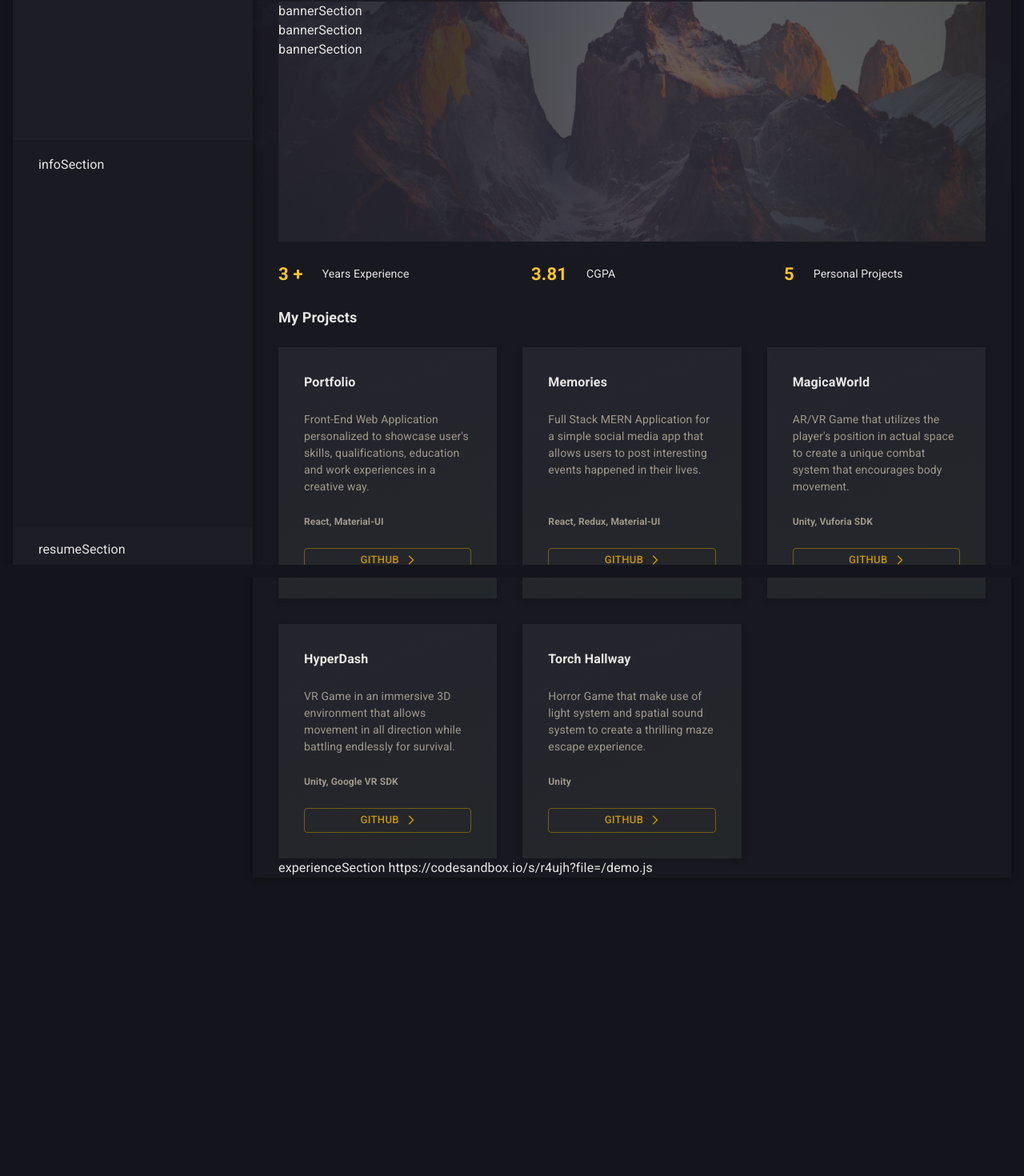
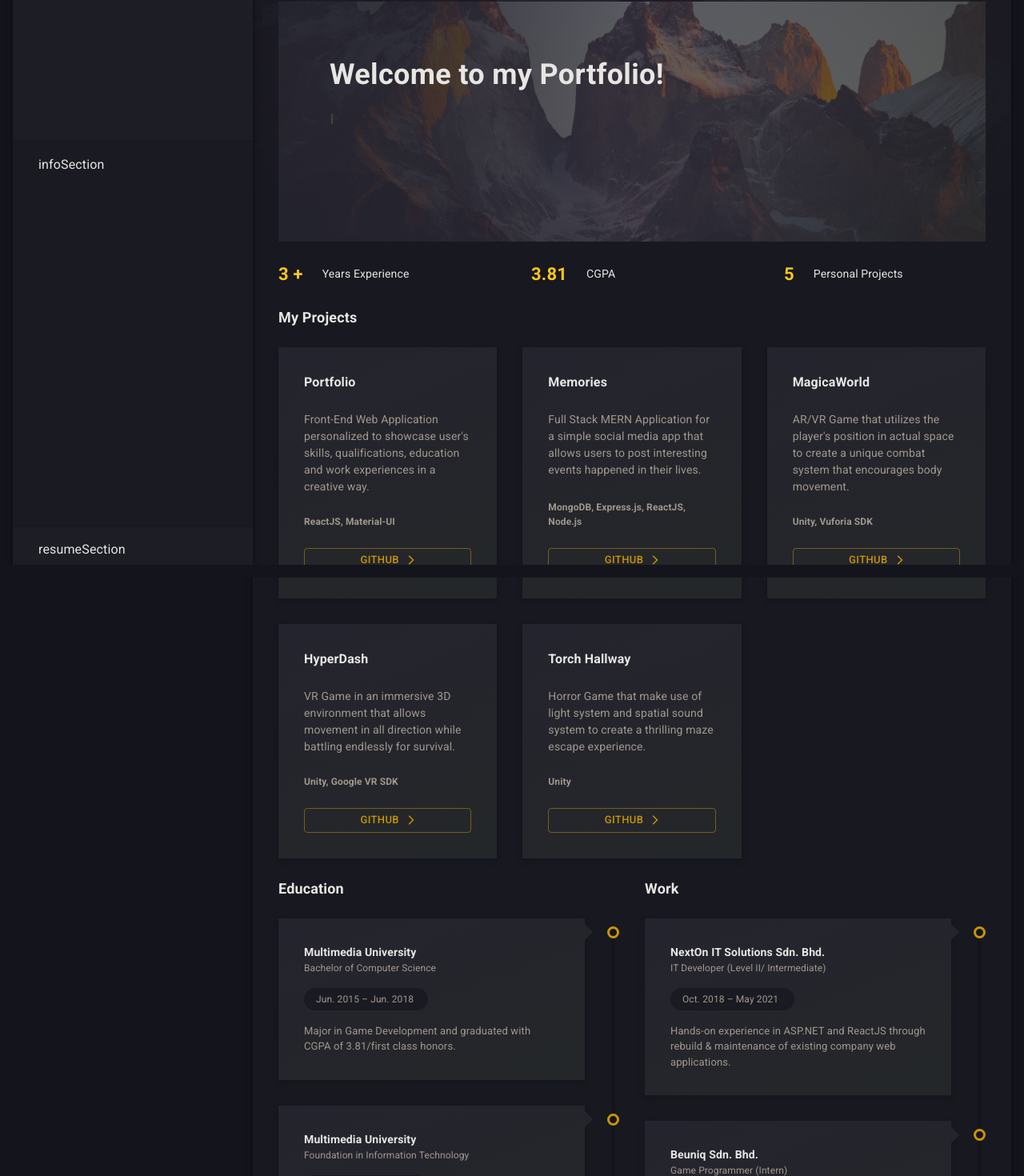
Before and after one commit to JunMingC/portfolio-project, a React (Create React App) app: page / in a window 1280 px wide. Shown: the part 78-1548 px from the top of the page at 80% size. Before the commit the page ends 1191 px from the top, so only its background shows below. Built offline with nearby package versions, Linux system fonts and the light colour scheme.

Commit message:
Create experience section

```diff
--- a/package.json
+++ b/package.json
@@ -13,7 +13,8 @@
     "react": "^17.0.2",
     "react-dom": "^17.0.2",
     "react-redux": "^7.2.6",
-    "react-scripts": "5.0.0"
+    "react-scripts": "5.0.0",
+    "typewriter-effect": "^2.18.2"
   },
   "scripts": {
     "start": "react-scripts start",
--- a/src/App.js
+++ b/src/App.js
@@ -20,7 +20,7 @@ const useStyles = makeStyles((theme) => {
                     left: 0,
                     bottom: 0,
                     zIndex: 2,
-                    background: "#14141C",
+                    background: theme.palette.background.default,
                     width: '100%',
                     height: theme.spacing(2),
                     content: '""',
--- a/src/components/MainContent/BannerSection/BannerSection.js
+++ b/src/components/MainContent/BannerSection/BannerSection.js
@@ -1,6 +1,7 @@
-import { Box } from '@mui/material';
+import { Box, Typography } from '@mui/material';
 import { makeStyles } from '@mui/styles';
-import React from 'react'
+import Typewriter from 'typewriter-effect';
+import React from 'react';
 
 const useStyles = makeStyles((theme) => {
     return {
@@ -27,21 +28,61 @@ const useStyles = makeStyles((theme) => {
             display: 'flex',
             flexDirection: 'column',
         },
+        bannerContentTitleTxt: {
+            fontSize: '36px',
+            fontWeight: 800,
+        },
+        bannerContentDetailTxt: {
+            fontSize: '16px',
+        }
     }
 })
 
 const BannerSection = () => {
     const classes = useStyles();
+    const writerText = ['Hello World.', 'I am Full Stack Web Developer.', 'Front-End Web Developer.', 'Back-End Web Developer.', 'Game Developer.'];
+
+    const typeWriter = (typewriter) => {
+        typewriter.changeDeleteSpeed(10)
+            .typeString(writerText[0])
+            .pauseFor(2500)
+            .deleteChars(writerText[0].length)
+            .pauseFor(500)
+            .typeString(writerText[1])
+            .pauseFor(2500)
+            .deleteChars(writerText[1].length - 5)
+            .pauseFor(500)
+            .typeString(writerText[2])
+            .pauseFor(2500)
+            .deleteChars(writerText[2].length)
+            .pauseFor(500)
+            .typeString(writerText[3])
+            .pauseFor(2500)
+            .deleteChars(writerText[3].length)
+            .pauseFor(500)
+            .typeString(writerText[4])
+            .pauseFor(2500)
+            .start();
+    }
 
     return (
         <Box className={classes.bannerSection} mt={8}>
             <Box className={classes.banner}>
                 <Box className={classes.bannerFade} />
             </Box>
-            <Box className={classes.bannerContent}>
-                <Box>bannerSection</Box>
-                <Box>bannerSection</Box>
-                <Box>bannerSection</Box>
+            <Box className={classes.bannerContent} p={8}>
+                <Typography className={classes.bannerContentTitleTxt} color='text.primary' mb={2}>
+                    Welcome to my Portfolio!
+                </Typography>
+                <Typography className={classes.bannerContentDetailTxt} component={'span'} color='text.secondary'>
+                    <Typewriter
+                        onInit={typeWriter}
+                        options={{
+                            autoStart: true,
+                            loop: true,
+                        }}
+                    />
+                </Typography>
             </Box>
         </Box>
     )
--- /dev/null
+++ b/src/components/MainContent/ExperienceSection/ExperienceItem.js
@@ -0,0 +1,128 @@
+import { Box, Grid, Typography } from '@mui/material'
+import { makeStyles } from '@mui/styles';
+import React from 'react';
+
+const useStyles = makeStyles((theme) => {
+    const size = 15;
+    const timelineTopMargin = 10;
+
+    return {
+        experienceItem: {
+            display: 'flex',
+        },
+        expTimelineTriangle: {
+            width: 0,
+            height: 0,
+            borderStyle: 'solid',
+            borderWidth: '10px',
+            borderColor: 'transparent',
+            borderLeftColor: '#24252C',
+            marginTop: `${size / 2}px`,
+        },
+        expTimeline: {
+            position: 'relative',
+            width: `${size}px`,
+            flexShrink: 0,
+        },
+        expTimelineLine: {
+            margin: 'auto',
+            content: '""',
+            width: '5px',
+            height: '100%',
+            backgroundColor: theme.palette.background.default,
+            '$experienceItem:nth-child(2)  &': {
+                height: `calc(100% - ${timelineTopMargin}px)`,
+                marginTop: `${timelineTopMargin}px`,
+            },
+        },
+        expTimelineCircle: {
+            position: 'absolute',
+            left: 0,
+            right: 0,
+            top: `${timelineTopMargin}px`,
+            margin: 'auto',
+            display: 'flex',
+            width: `${size}px`,
+            height: `${size}px`,
+            borderRadius: '50%',
+            backgroundColor: theme.palette.background.default,
+            border: `3px solid ${theme.palette.secondary.main}`,
+        },
+        expContent: {
+            backgroundImage: 'linear-gradient(159deg, rgb(36, 36, 46) 0%, rgb(36, 39, 41) 100%)',
+            background: 'linear-gradient(159deg,#2d2d3a 0%,#2b2b35 100%)',
+            boxShadow: 'rgb(12 12 16 / 20%) 0px 3px 8px 0px',
+            height: '100%',
+            display: 'flex',
+            alignItems: 'flex-start',
+            flexDirection: 'column',
+            flexGrow: 1,
+            marginBottom: theme.spacing(4),
+            '$experienceItem:last-child &': {
+                marginBottom: '0'
+            },
+        },
+        expContentHeader: {
+            width: '220px',
+        },
+        expContentTitleTxt: {
+            fontSize: 14,
+            fontWeight: 600,
+        },
+        expContentPositionTxt: {
+            fontSize: 12,
+        },
+        expContentDate: {
+            width: '155px',
+            backgroundColor: '#1a1a22',
+            borderRadius: '15px',
+            padding: '5px 15px',
+        },
+        expContentDateTxt: {
+            fontSize: 12,
+        },
+        expContentDetailTxt: {
+            fontSize: 13,
+        },
+    }
+})
+
+const ExperienceItem = ({ title, position, date, detail }) => {
+    const classes = useStyles();
+
+    return (
+        <Box className={classes.experienceItem}>
+            <Box className={classes.expContent} p={4}>
+                <Grid container justifyContent={'space-between'}>
+                    <Grid item mr={2}>
+                        <Box className={classes.expContentHeader}>
+                            <Typography className={classes.expContentTitleTxt} color='text.primary' mb={0}>
+                                {title}
+                            </Typography>
+                            <Typography className={classes.expContentPositionTxt} color='text.third' mb={2}>
+                                {position}
+                            </Typography>
+                        </Box>
+                    </Grid>
+                    <Grid item>
+                        <Box className={classes.expContentDate} mb={2}>
+                            <Typography className={classes.expContentDateTxt} color='text.third'>
+                                {date}
+                            </Typography>
+                        </Box>
+                    </Grid>
+                </Grid>
+                <Typography className={classes.expContentDetailTxt} color='text.third'>
+                    {detail}
+                </Typography>
+            </Box>
+            <Box className={classes.expTimelineTriangle} />
+            <Box className={classes.expTimeline} ml={1}>
+                <Box className={classes.expTimelineCircle} />
+                <Box className={classes.expTimelineLine} />
+            </Box>
+        </Box>
+    )
+}
+
+export default ExperienceItem
--- /dev/null
+++ b/src/components/MainContent/ExperienceSection/ExperienceSection.js
@@ -0,0 +1,67 @@
+import { Box, Grid, Typography } from '@mui/material';
+import { makeStyles } from '@mui/styles';
+import React from 'react';
+import ExperienceItem from './ExperienceItem';
+
+const useStyles = makeStyles((theme) => {
+    return {
+        experienceSection: {
+            display: 'flex',
+        },
+        experienceItemTxt: {
+            fontSize: 18,
+            fontWeight: 600,
+        },
+    }
+})
+
+const ExperienceSection = () => {
+    const classes = useStyles();
+
+    return (
+        <Box className={classes.experienceSection} my={3}>
+            <Grid container spacing={4}>
+                <Grid item xs={12} md={6}>
+                    <Box>
+                        <Typography className={classes.experienceItemTxt} component='div' color='text.primary' mb={3}>
+                            Education
+                        </Typography>
+                        <ExperienceItem
+                            title={'Multimedia University'}
+                            position={'Bachelor of Computer Science'}
+                            date={'Jun. 2015 – Jun. 2018'}
+                            detail={'Major in Game Development and graduated with CGPA of 3.81/first class honors.'}
+                        />
+                        <ExperienceItem
+                            title={'Multimedia University'}
+                            position={'Foundation in Information Technology'}
+                            date={'Jun. 2014 – Jun. 2015'}
+                            detail={'Graduated with CGPA of 3.71/first class honors.'}
+                        />
+                    </Box>
+                </Grid>
+                <Grid item xs={12} md={6}>
+                    <Box>
+                        <Typography className={classes.experienceItemTxt} component='div' color='text.primary' mb={3}>
+                            Work
+                        </Typography>
+                        <ExperienceItem
+                            title={'NextOn IT Solutions Sdn. Bhd.'}
+                            position={'IT Developer (Level II/ Intermediate)'}
+                            date={'Oct. 2018 – May 2021'}
+                            detail={'Hands-on experience in ASP.NET and ReactJS through rebuild & maintenance of existing company web applications.'}
+                        />
+                        <ExperienceItem
+                            title={'Beuniq Sdn. Bhd.'}
+                            position={'Game Programmer (Intern)'}
+                            date={'Mar. 2017 – Jun. 2017'}
+                            detail={'Hands-on experience in Unity by designing and developing game concept into demonstration product.'}
+                        />
+                    </Box>
+                </Grid>
+            </Grid>
+        </Box>
+    )
+}
+
+export default ExperienceSection
--- a/src/components/MainContent/MainContent.js
+++ b/src/components/MainContent/MainContent.js
@@ -1,7 +1,8 @@
 import { Box } from '@mui/material';
 import { makeStyles } from '@mui/styles';
-import React from 'react'
+import React from 'react';
 import BannerSection from './BannerSection/BannerSection';
+import ExperienceSection from './ExperienceSection/ExperienceSection';
 import ProjectSection from './ProjectSection/ProjectSection';
 import StatSection from './StatSection/StatSection';
 
@@ -35,9 +36,6 @@ const useStyles = makeStyles((theme) => {
             display: 'flex',
             flexDirection: 'column',
         },
-        experienceSection: {
-
-        },
     }
 })
 
@@ -53,10 +51,7 @@ const MainContent = () => {
                 <BannerSection />
                 <StatSection />
                 <ProjectSection />
-                <Box className={classes.experienceSection}>
-                    experienceSection
-                    https://codesandbox.io/s/r4ujh?file=/demo.js
-                </Box>
+                <ExperienceSection />
             </Box>
         </Box>
     )
--- a/src/components/MainContent/ProjectSection/ProjectSection.js
+++ b/src/components/MainContent/ProjectSection/ProjectSection.js
@@ -29,7 +29,7 @@ const ProjectSection = () => {
                     <ProjectItem
                         title={'Portfolio'}
                         description={"Front-End Web Application personalized to showcase user's skills, qualifications, education and work experiences in a creative way."}
-                        tools={'React, Material-UI'}
+                        tools={'ReactJS, Material-UI'}
                         link={'https://github.com/JunMingC/portfolio-project'}
                     />
                 </Grid>
@@ -37,7 +37,7 @@ const ProjectSection = () => {
                     <ProjectItem
                         title={'Memories'}
                         description={'Full Stack MERN Application for a simple social media app that allows users to post interesting events happened in their lives.'}
-                        tools={'React, Redux, Material-UI'}
+                        tools={'MongoDB, Express.js, ReactJS, Node.js'}
                         link={'https://github.com/JunMingC/memories_project'}
                     />
                 </Grid>
--- a/src/index.js
+++ b/src/index.js
@@ -21,6 +21,9 @@ const theme = createTheme({
         },
         secondary: {
             main: '#C89600',
+        },
+        third: {
+            main: '#A0988B',
         },
         background: {
             default: '#14141C'
```
Also changed, not shown: 1 other file (tests, documents, lock files or other folders).
